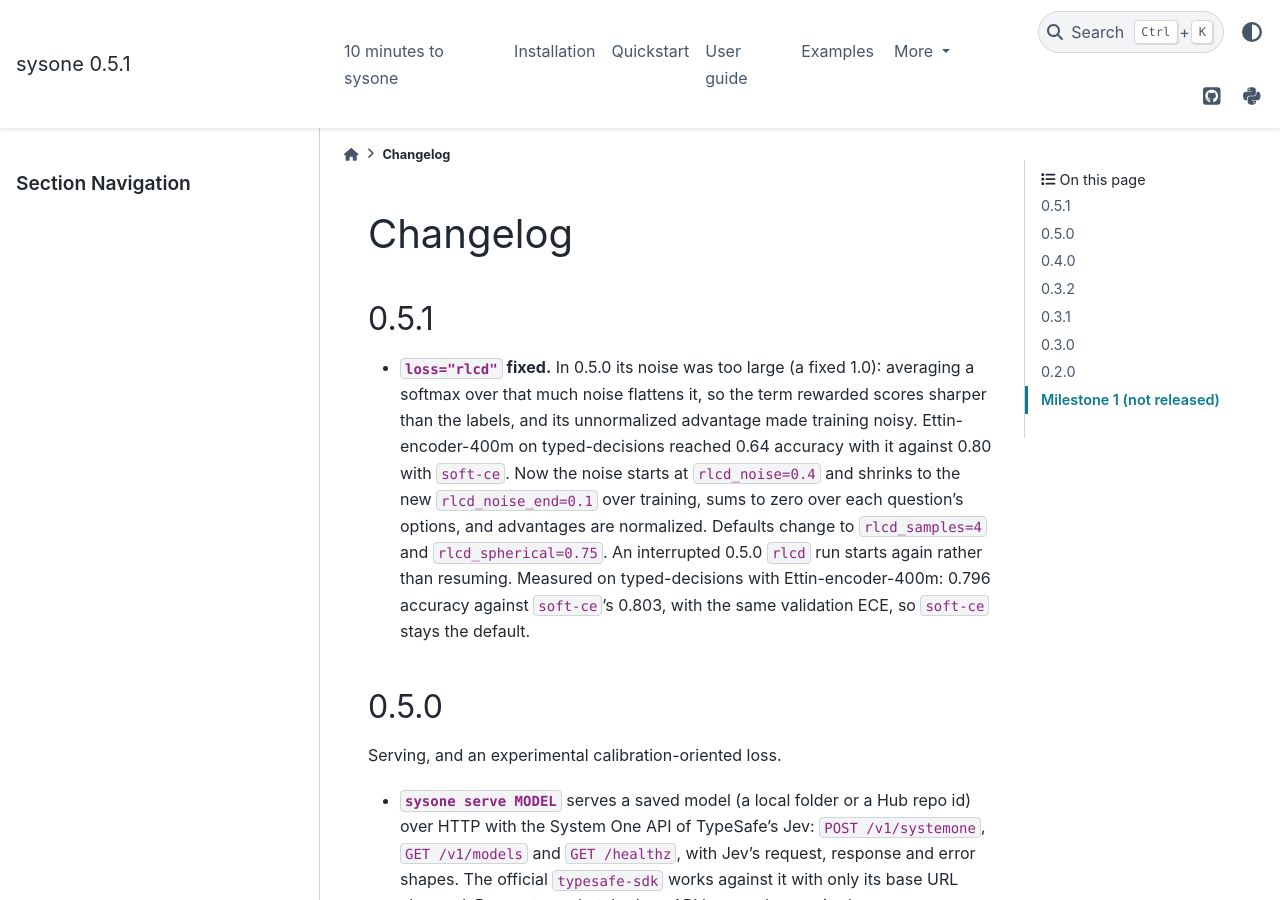
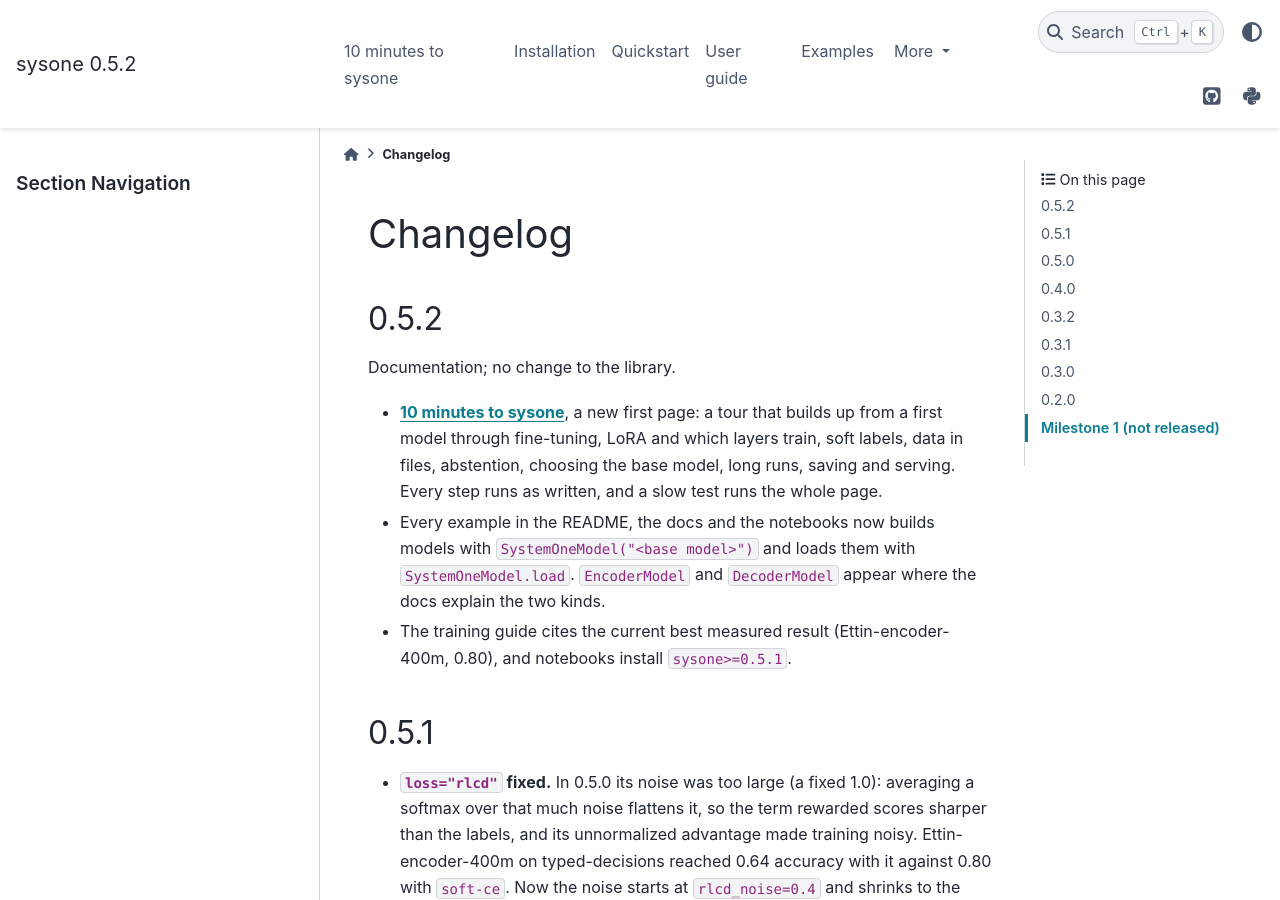
Before and after one commit to ForwardMetric/sysone, a Sphinx documentation site: the page built from docs/changelog.md, in a window 1280 px wide and 900 px high. Built offline with Sphinx 7.4.7 and the PyData theme 0.15.4, drawn with Linux system fonts in a browser that asks for light colours; pages that are not in the unit, such as notebooks, are missing from menus.

Commit message:
Prepare the 0.5.2 release (documentation)
Co-Authored-By: Claude Opus 5.5 <noreply@anthropic.com>

````diff
--- a/docs/10min.md
+++ b/docs/10min.md
@@ -645,7 +645,7 @@ sysone serve ticket-model
 ```
 
 ```text
-sysone 0.5.1 serving ticket-model at http://127.0.0.1:8000/v1/systemone
+sysone 0.5.2 serving ticket-model at http://127.0.0.1:8000/v1/systemone
 ```
 
 From another terminal:
--- a/docs/changelog.md
+++ b/docs/changelog.md
@@ -1,4 +1,18 @@
 # Changelog
+
+## 0.5.2
+
+Documentation; no change to the library.
+
+- **[10 minutes to sysone](10min.md)**, a new first page: a tour that builds up from a first
+  model through fine-tuning, LoRA and which layers train, soft labels, data in files, abstention,
+  choosing the base model, long runs, saving and serving. Every step runs as written, and a slow
+  test runs the whole page.
+- Every example in the README, the docs and the notebooks now builds models with
+  `SystemOneModel("<base model>")` and loads them with `SystemOneModel.load`. `EncoderModel` and
+  `DecoderModel` appear where the docs explain the two kinds.
+- The training guide cites the current best measured result (Ettin-encoder-400m, 0.80), and
+  notebooks install `sysone>=0.5.1`.
 
 ## 0.5.1
 
--- a/src/sysone/version.py
+++ b/src/sysone/version.py
@@ -1 +1 @@
-__version__ = "0.5.1"
+__version__ = "0.5.2"
````
